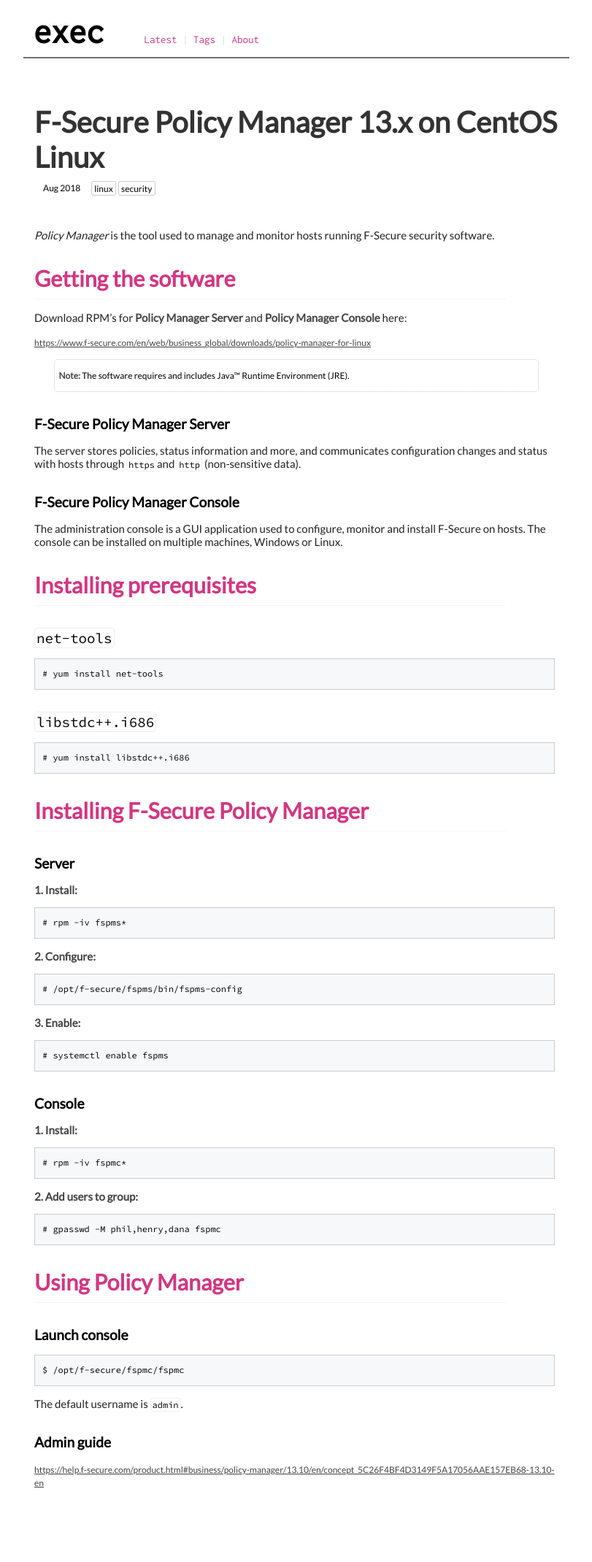
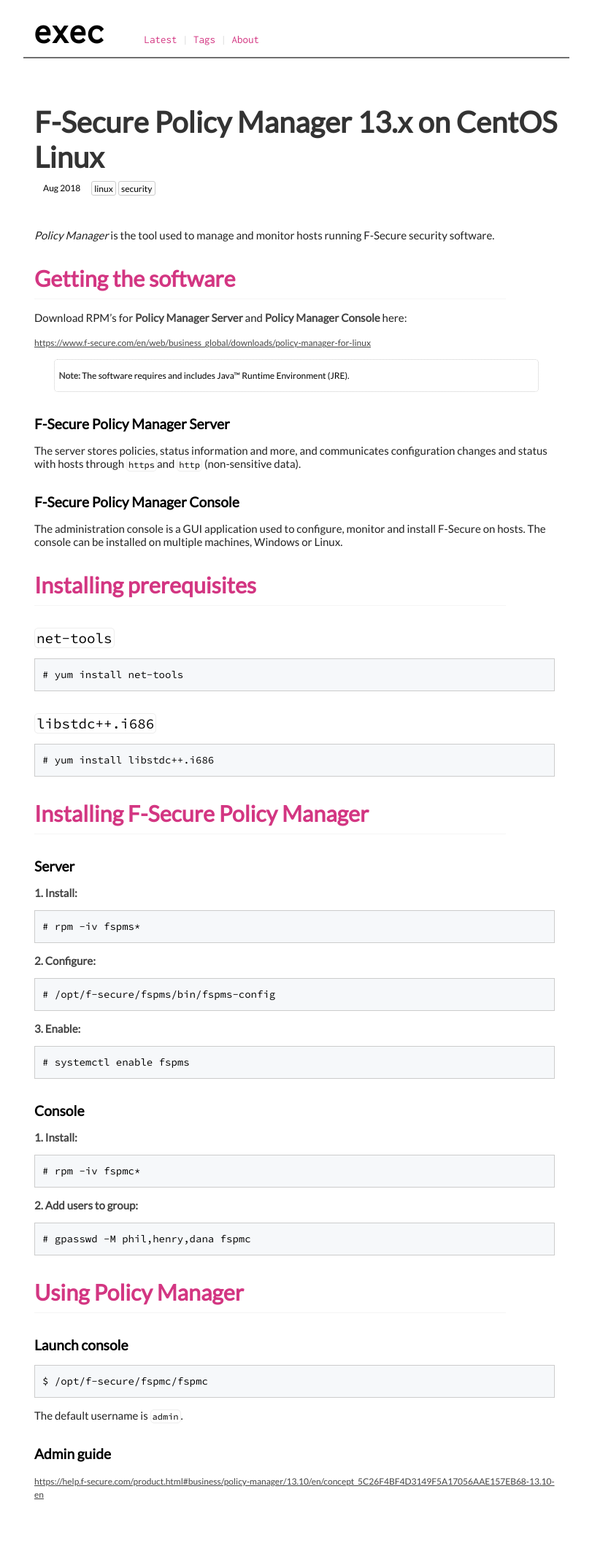
Before and after one commit to execas/execas.github.io, a Jekyll site: the page built from _posts/2018-08-30-f-secure-policy-manager-13x-on-centos.-linux.md, in a window 1280 px wide. Shown: the whole page at 73% size, without its empty margins (234-1045 px from the left). Built offline with Jekyll 4.4.1, drawn with Linux system fonts in a browser that asks for light colours.

Commit message:
Update execas.css

```diff
--- a/css/execas.css
+++ b/css/execas.css
@@ -60,7 +60,7 @@
 }
 
 blockquote code {
-     font-size: 11px;
+     font-size: 10px;
 }
 
 blockquote p {
@@ -73,6 +73,7 @@
      border-style: none;
      whitespace: pre;
      color:#000000;
+     font-size:14px;
      background-color: #f6f8fa;
      border-width: 0px;
      border-radius:0px;
```
